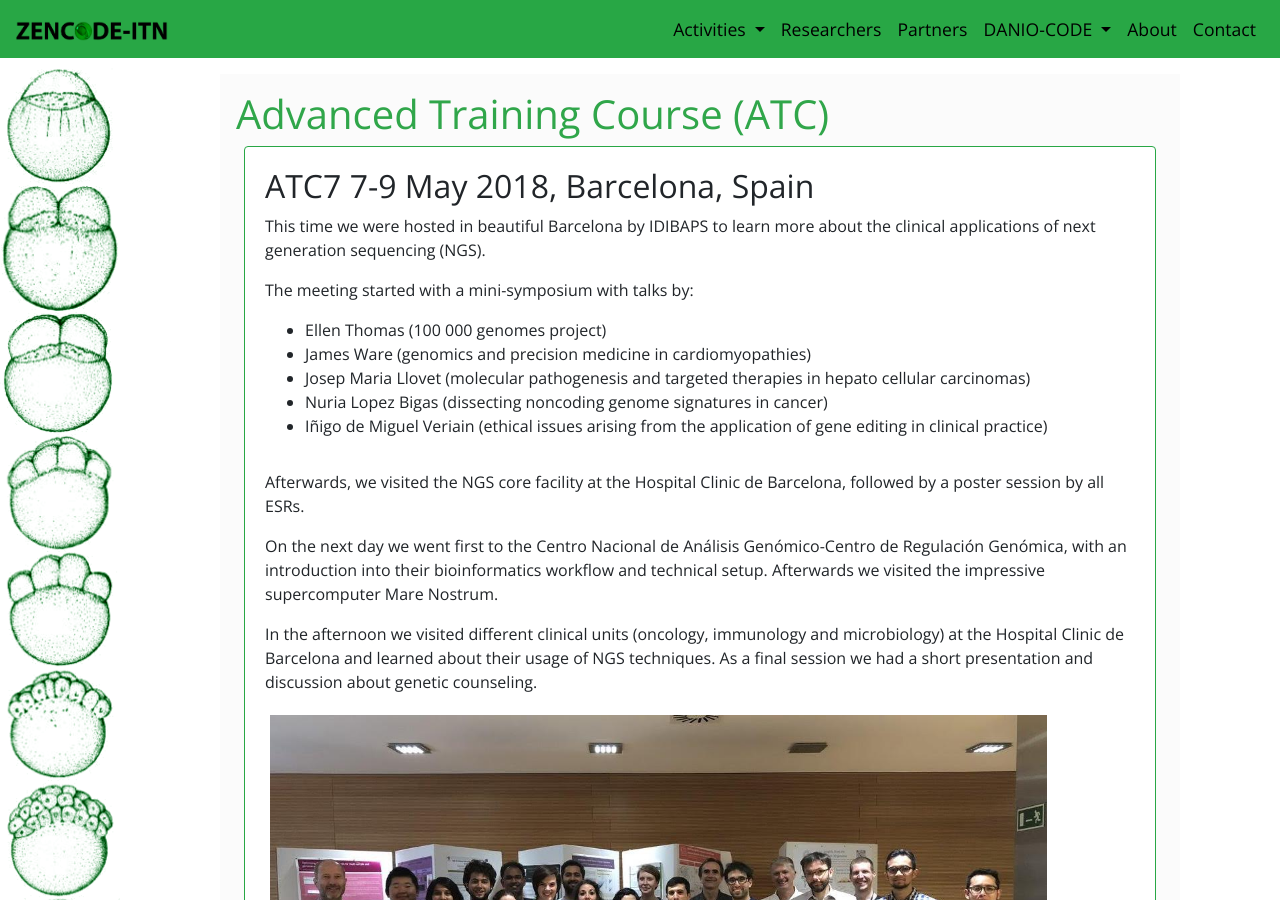
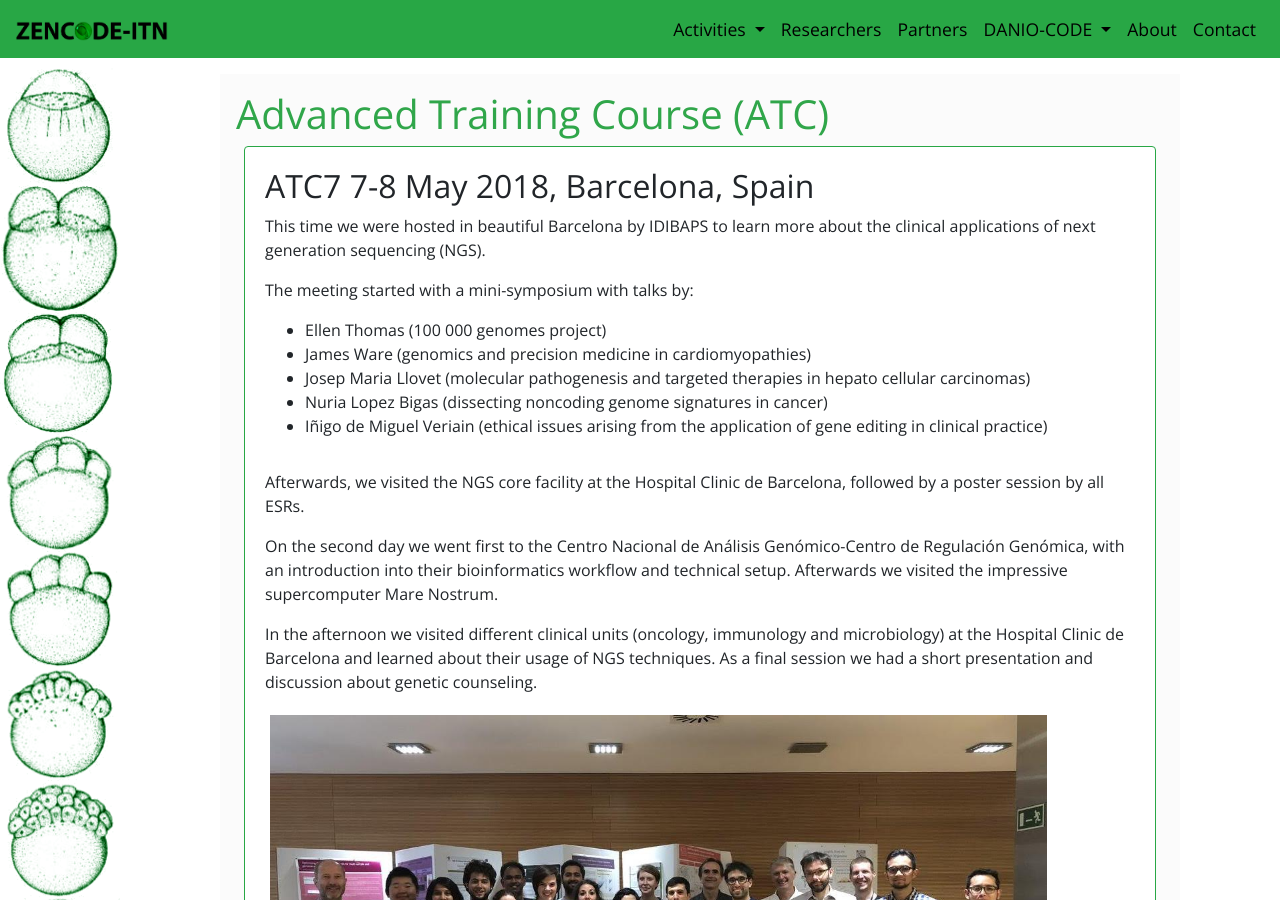
Before and after one commit to zencode-itn/zencode-itn.github.io, a Jekyll site: the page built from _posts/2017-12-14-atc.md, in a window 1280 px wide and 900 px high. Built offline with Jekyll 4.4.1, drawn with Linux system fonts in a browser that asks for light colours; nearby versions of some CDN libraries; a script that is not in the unit is left out; comment, search, counter and statistics services are not loaded.

Commit message:
small text fixes for atc7

```diff
--- a/_posts/2017-12-14-atc.md
+++ b/_posts/2017-12-14-atc.md
@@ -6,7 +6,7 @@ permalink: /atc.html
 
 <div class="card m-2 border-success">
   <div class="card-body d-flex flex-column align-items-start">
-<h2> ATC7 7-9 May 2018, Barcelona, Spain</h2>
+<h2> ATC7 7-8 May 2018, Barcelona, Spain</h2>
 <p>This time we were hosted in beautiful Barcelona by IDIBAPS to learn more about the clinical applications of next generation sequencing (NGS).</p>
 
 <p>The meeting started with a mini-symposium with talks by:
@@ -20,7 +20,7 @@ permalink: /atc.html
 <p>
 Afterwards, we visited the NGS core facility at the Hospital Clinic de Barcelona, followed by a poster session by all ESRs.</p>
 
-<p>On the next day we went first to the Centro Nacional de Análisis Genómico-Centro de Regulación Genómica, with an introduction into their bioinformatics workflow and technical setup. Afterwards we visited the impressive supercomputer Mare Nostrum.</p>
+<p>On the second day we went first to the Centro Nacional de Análisis Genómico-Centro de Regulación Genómica, with an introduction into their bioinformatics workflow and technical setup. Afterwards we visited the impressive supercomputer Mare Nostrum.</p>
 <p>In the afternoon we visited different clinical units (oncology, immunology and microbiology) at the Hospital Clinic de Barcelona and learned about their usage of NGS techniques. As a final session we had a short presentation and discussion about genetic counseling.</p>
 
 <div class="image-gallery-lg d-flex flex-row flex-wrap justify-content-center ">
```
